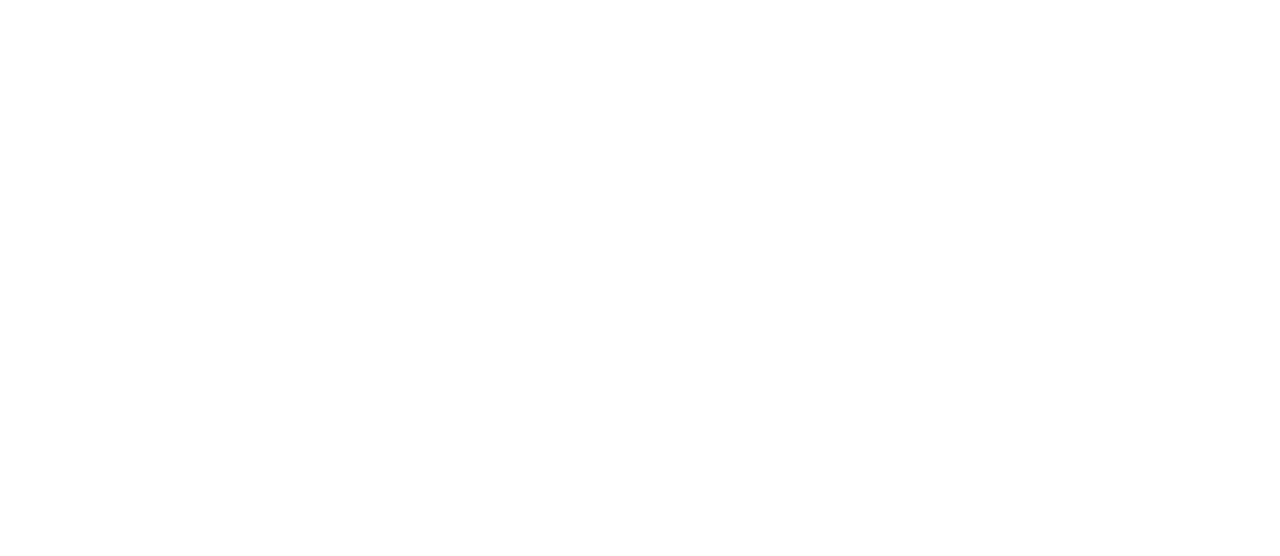
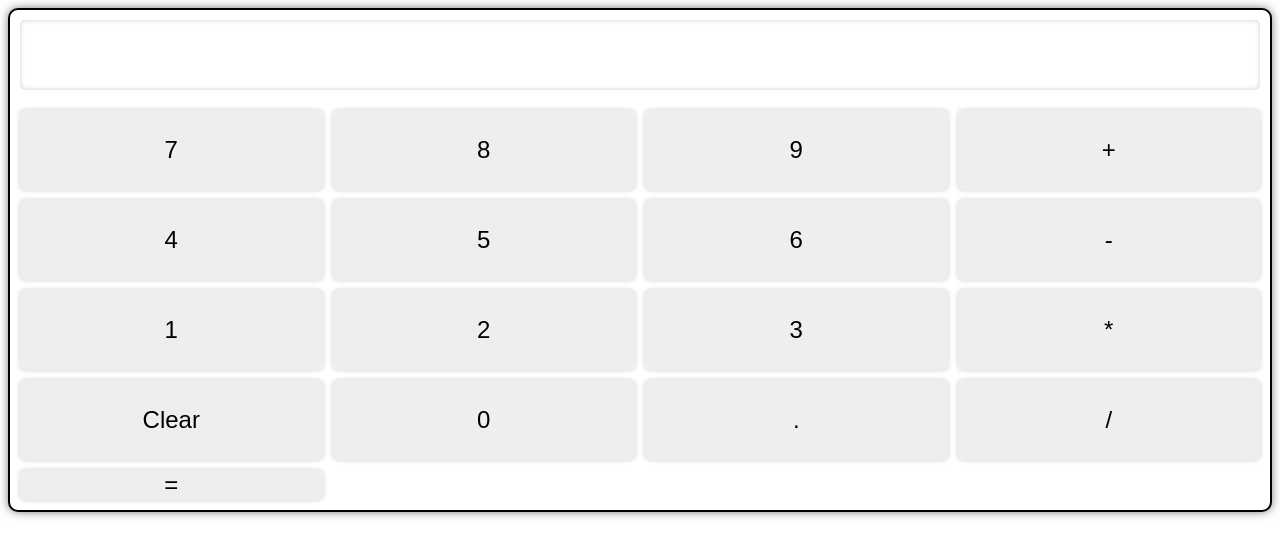
Before and after one commit to acciojob/calculator-Supriya-wl, a website: page main.html in a window 1280 px wide. Drawn offline with Linux system fonts and the light colour scheme.

Commit message:
created a submission

```diff
--- a/main.html
+++ b/main.html
@@ -8,6 +8,27 @@
 
 <body>
 	<!-- the entire body must be written by student -->
+	<div class="calculator">
+  <input type="text" id="input" readonly>
+  <button id="block7">7</button>
+  <button id="block8">8</button>
+  <button id="block9">9</button>
+  <button id="plus">+</button>
+  <button id="block4">4</button>
+  <button id="block5">5</button>
+  <button id="block6">6</button>
+  <button id="minus">-</button>
+  <button id="block1">1</button>
+  <button id="block2">2</button>
+  <button id="block3">3</button>
+  <button id="multiply">*</button>
+  <button id="clr">Clear</button>
+  <button id="block0">0</button>
+  <button id="dot">.</button>
+  <button id="divide">/</button>
+  <button id="ans">=</button>
+</div>
+
     <script type="text/javascript" src="./script.js">
 </script>
 
--- a/script.js
+++ b/script.js
@@ -1 +1,31 @@
 //your code here
+// get DOM elements
+const input = document.getElementById('input');
+const block0 = document.getElementById('block0');
+const block1 = document.getElementById('block1');
+const block2 = document.getElementById('block2');
+const block3 = document.getElementById('block3');
+const block4 = document.getElementById('block4');
+const block5 = document.getElementById('block5');
+const block6 = document.getElementById('block6');
+const block7 = document.getElementById('block7');
+const block8 = document.getElementById('block8');
+const block9 = document.getElementById('block9');
+const plus = document.getElementById('plus');
+const minus = document.getElementById('minus');
+const multiply = document.getElementById('multiply');
+const divide = document.getElementById('divide');
+const dot = document.getElementById('dot');
+const ans = document.getElementById('ans');
+const clr = document.getElementById('clr');
+
+// add event listeners to number buttons
+block0.addEventListener('click', function() {
+  input.value += '0';
+});
+
+block1.addEventListener('click', function() {
+  input.value += '1';
+});
+
+block2.addEventListener('click', function() {
--- a/styles.css
+++ b/styles.css
@@ -1,2 +1,42 @@
 
 /* Your CSS Code here. */
+.calculator {
+  display: grid;
+  grid-template-columns: repeat(4, 1fr);
+  grid-template-rows: repeat(5, 1fr);
+  gap: 10px;
+  padding: 10px;
+  border: 2px solid black;
+  border-radius: 10px;
+  background-color: #fff;
+  box-shadow: 0 0 10px rgba(0, 0, 0, 0.5);
+}
+
+input[type=text] {
+  grid-column: 1 / span 4;
+  height: 50px;
+  font-size: 24px;
+  text-align: right;
+  border: none;
+  border-radius: 5px;
+  box-shadow: inset 0 0 5px rgba(0, 0, 0, 0.2);
+  padding: 10px;
+  margin-bottom: 10px;
+}
+
+button {
+  border: none;
+  border-radius: 5px;
+  font-size: 24px;
+  background-color: #eee;
+  box-shadow: 0 0 5px rgba(0, 0, 0, 0.2);
+  cursor: pointer;
+}
+
+button:hover {
+  background-color: #ddd;
+}
+
+button:active {
+  box-shadow: inset 0 0 5px rgba(0, 0, 0, 0.2);
+}
```
